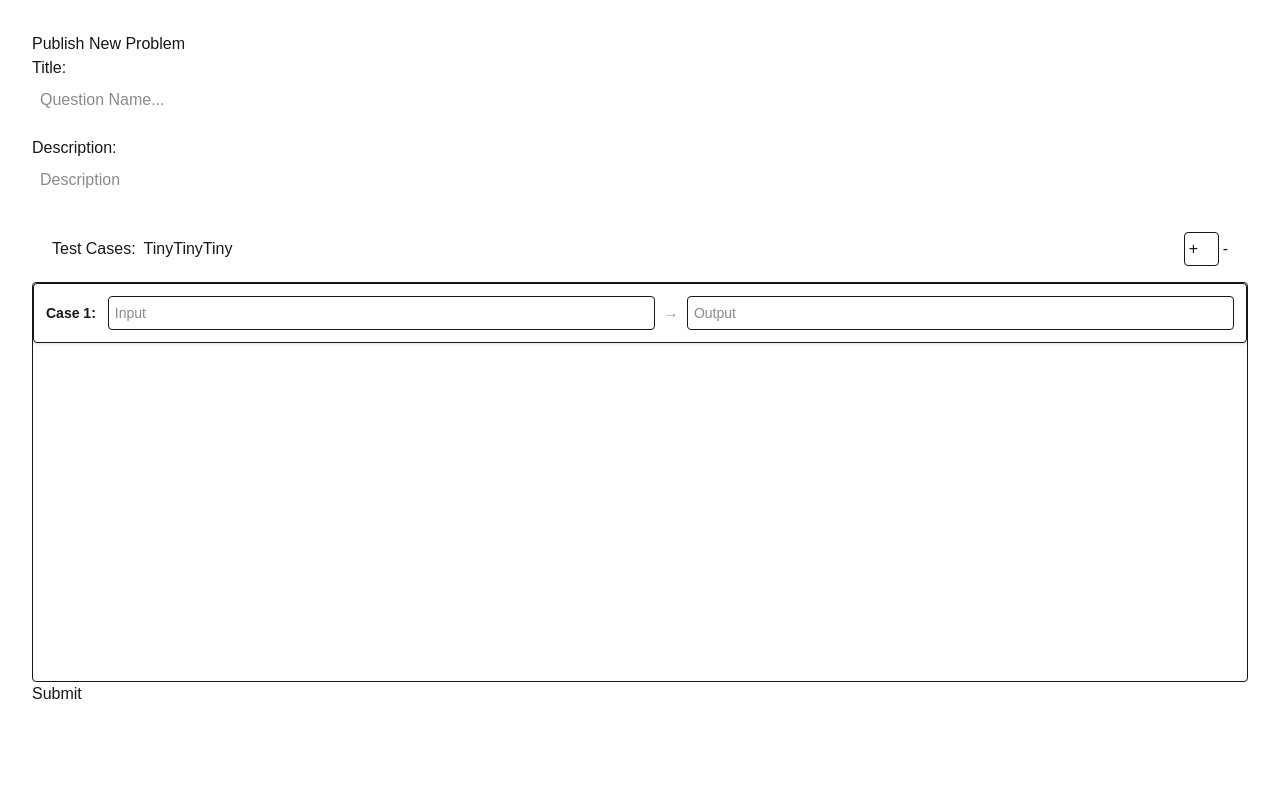
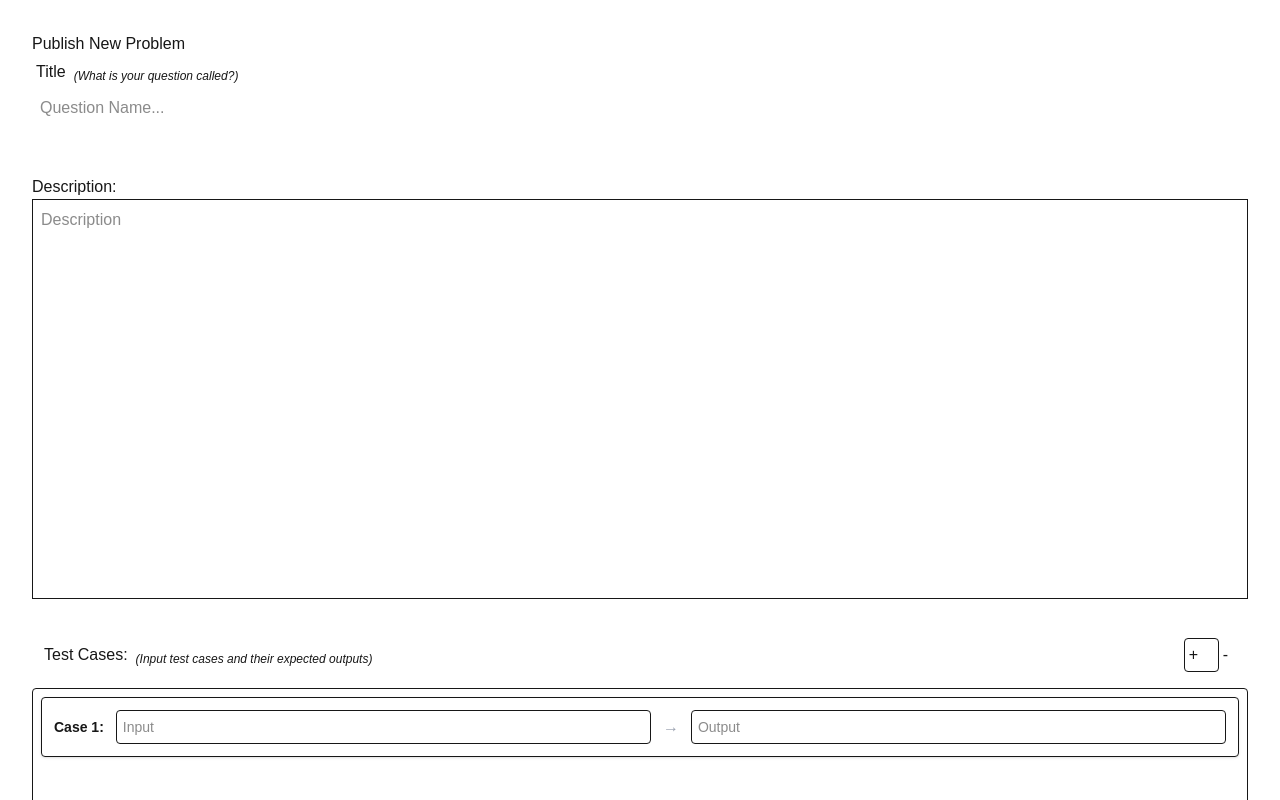
Before and after one commit to lucasz26/codebook, a Next.js app: page /publish in a window 1280 px wide. Shown: the top 800 px of the page. Built offline with nearby package versions, Linux system fonts and the light colour scheme.

Commit message:
Updated functions and improved textboxes
Pushed a minor fix for test cases; changed functions for test case blank verifications for clarity.

Improved textboxes. Now has larger textbox for description, and has wrapping.

```diff
--- a/src/app/publish/page.js
+++ b/src/app/publish/page.js
@@ -85,7 +85,7 @@ export default function Publish() {
     const pullTestCases = (e) => {
         // Traverses through the user's inputted test cases and then pushes them out as console.logs.
         for (const [id, data] of Object.entries(testCases)) {
-            if (!verifyBlank([id,data])) {
+            if (verifyCaseEntry([id,data])) {
                 console.log(id + ": " + data.input + " => " + data.output);
             } else {
                 throw new Error("EMPTY");
@@ -93,8 +93,8 @@ export default function Publish() {
         }
     };
 
-    const verifyBlank = ([id, data]) => {
-        return data.input == "" || data.output == "";
+    const verifyCaseEntry = ([id, data]) => {
+        return !(data.input == "" || data.output == "");
     }
 
     const testID = (e) => {
@@ -109,40 +109,53 @@ export default function Publish() {
 
             {/* Title Block */}
             <div style={{ marginBottom: '1rem' }}>
-                <label htmlFor="title" style={{ display: 'block' }}>Title:</label>
-                <input
+            {/* A space for a label and a subtext (which is italicized and is smaller) */}
+                <div className="flex items-end">
+                    <label htmlFor="textboxes" className="p-1">Title</label>
+                    <label htmlFor="textboxes" className="p-1 text-xs italic">(What is your question called?)</label>
+                </div>
+
+                <textarea
                     id="title"
                     type="text"
                     value={title}
                     onChange={(e) => setTitle(e.target.value)}
                     placeholder="Question Name..."
-                    style={{ padding: '0.5rem', width: '300px' }}
+                    style={{ padding: '0.5rem', width: '300px', resize: 'none' }}
                 />
             </div>
 
             {/* Description */}
             <div style={{ marginBottom: '1rem' }}>
                 <label htmlFor="description" style={{ display: 'block' }}>Description:</label>
-                <input
+                <textarea
                     id="description"
-                    type="text"
                     value={description}
                     onChange={(e) => setDescription(e.target.value)}
                     placeholder="Description"
-                    style={{ padding: '0.5rem', width: '300px' }}
+                    style={{ padding: '0.5rem', width: '100%', height: '400px', borderWidth : '1px',
+
+                        resize: 'none',
+
+                        textWrap: 'wrap',
+                        whiteSpace: 'pre-wrap',
+                        wordWrap: 'break-word',
+                        overflowWrap: 'break-word'}}
                 />
             </div>
 
             {/* Test Cases */}
             <div className="flex items-center p-2 justify-between">
-                <div className="flex items-center p-2">
-                    <label htmlFor="textboxes" className="p-1" style={{ display: 'block' }}>Test Cases:</label>
-                    <label htmlFor="textboxes" className="p-1" style= {{size: '5px'}}>TinyTinyTiny</label>
+
+                {/* A space for a label and a subtext (which is italicized and is smaller) */}
+                <div className="flex items-end">
+                    <label htmlFor="textboxes" className="p-1">Test Cases:</label>
+                    <label htmlFor="textboxes" className="p-1 text-xs italic">(Input test cases and their expected outputs)</label>
                 </div>
 
                 <div className="right flex items-center p-2">
                     <form onSubmit={addCase}>
-                        <div className="p-1 border rounded w-[35px] items-center center">
+                        <div className="p-1 border rounded w-[35px] place-items-center center">
                             <button type="addCase" style={{ cursor: 'pointer', textAlign : 'center'}}>+</button>
                         </div>
                     </form>
@@ -156,13 +169,13 @@ export default function Publish() {
             </div>
 
             {/* This block stores the adapting test cases. */}
-            <div className="flex flex-col border rounded overflow-y-auto h-[400px]">
+            <div className="flex flex-col border rounded overflow-y-auto h-[400px] p-2 mb-2">
                 {Object.entries(testCases).map(([id, data]) => (
-                    <div key={id} className="flex items-center gap-3 p-3 border rounded shadow-sm mb-2">
+                    <div key={id} className="flex items-center gap-3 p-3 border rounded shadow-sm">
                         <span className="text-sm font-bold whitespace-nowrap">Case {id}:</span>
 
                         {/* We're essentially that the first block is the test "input", while the second is the test "output" */}
-                        <div className="flex flex-1 items-center gap-2">
+                        <div className="flex flex-1 items-center gap-3">
                             <input
                                 className="flex-1 min-w-0 border p-1.5 rounded text-sm focus:ring-1 focus:outline-none"
                                 placeholder="Input"
```
